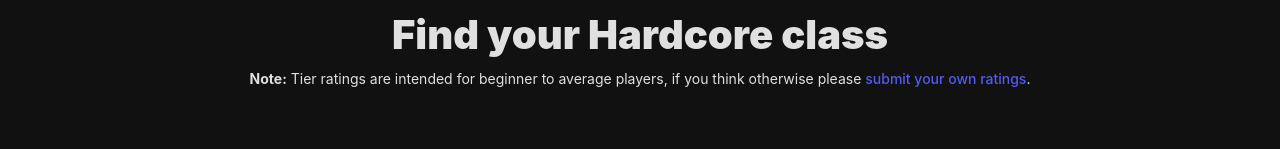
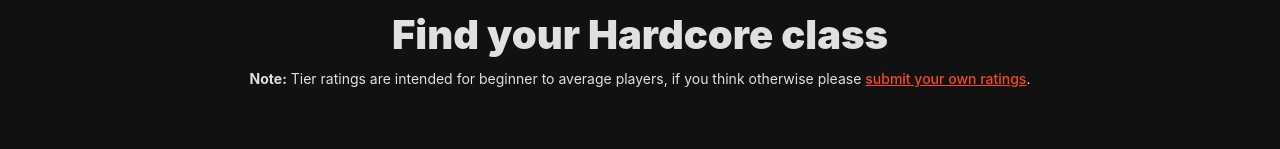
Before and after one commit to jaseflow/go-agane, a React (Vite) app: page / in a window 1280 px wide. In both pictures the pointer is over the link "submit your own ratings". Shown: the part 139-288 px from the top of the page. Built offline with nearby package versions, Linux system fonts and the light colour scheme.

Commit message:
Fix links

```diff
--- a/src/App.css
+++ b/src/App.css
@@ -116,8 +116,8 @@
   cursor: pointer;
 }
 
-.specLink:hover,
-.toonGuideLink:hover {
+.link:hover {
+  color: #f7481f;
   text-decoration: underline;
 }
 
--- a/src/App.tsx
+++ b/src/App.tsx
@@ -69,7 +69,7 @@ function App() {
               <p>Utility <strong className={s.utility}>{s.utility}</strong></p>
             </div>
           </div>
-          <span className="specLink">Read guide</span>
+          <span className="specLink link">Read guide</span>
         </div>
       )
     })
```
